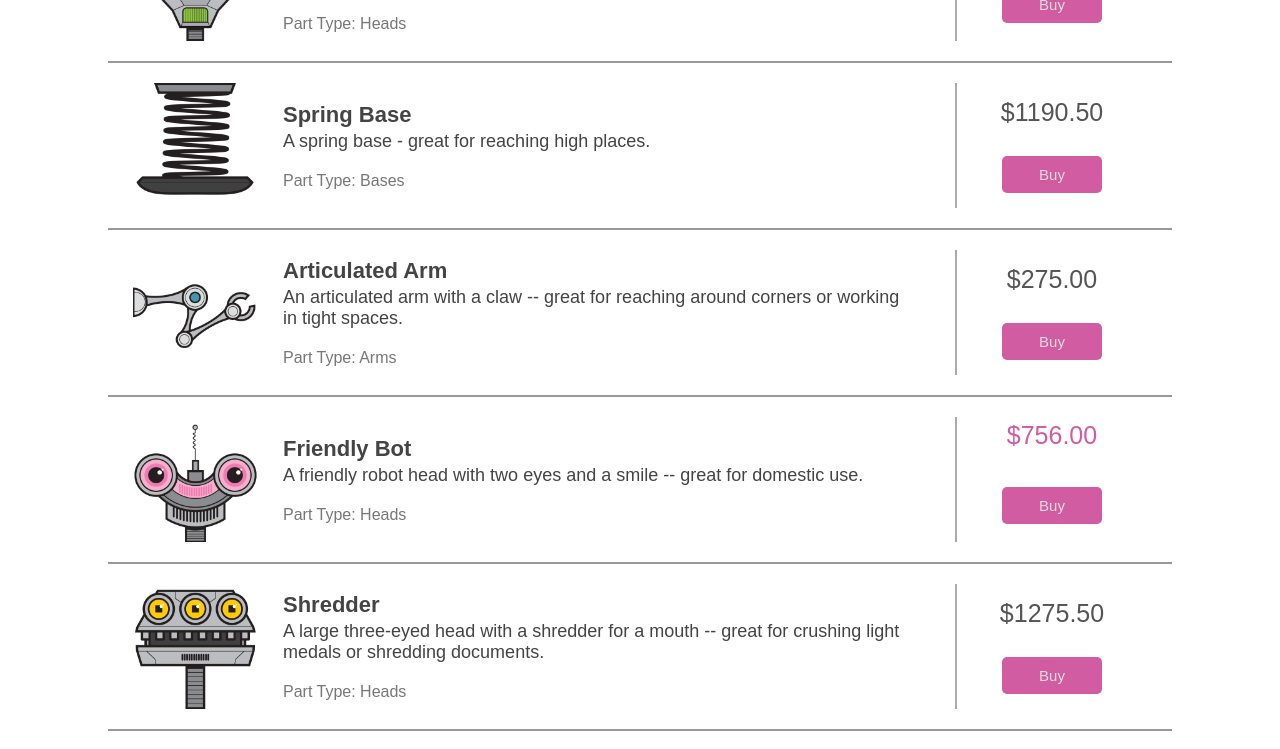
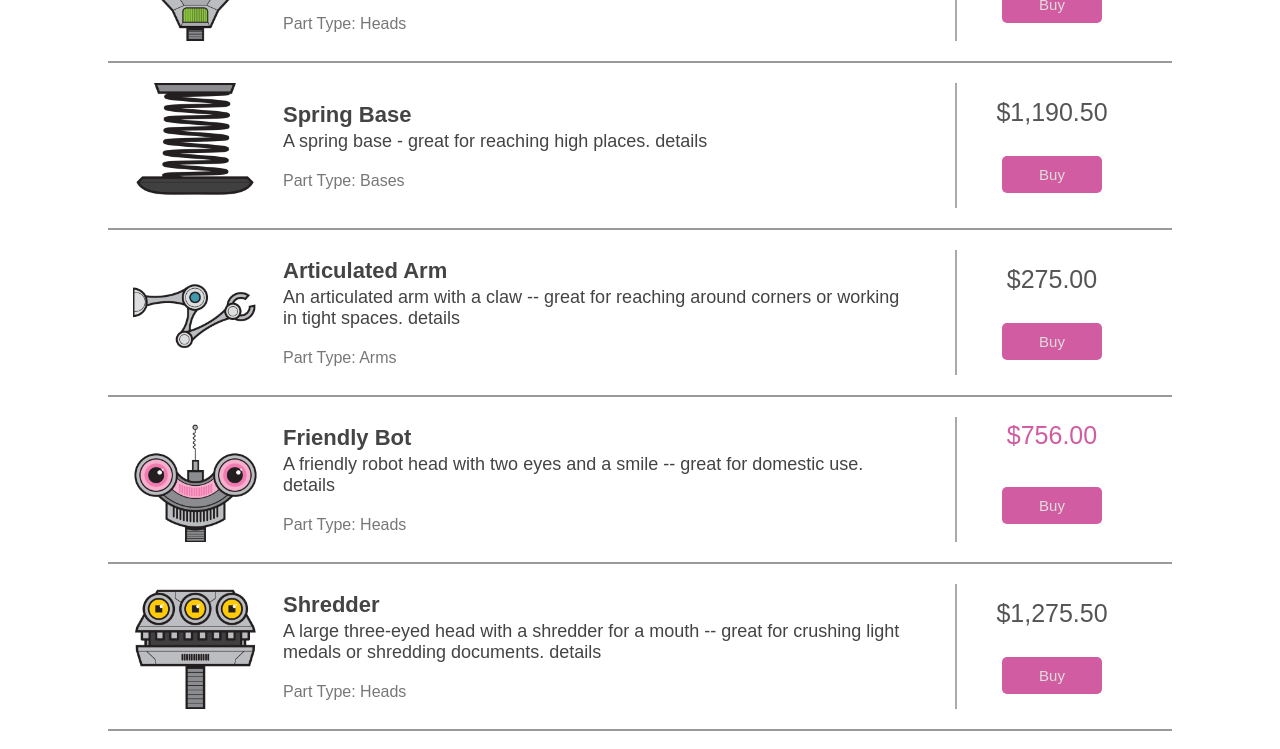
Before and after one commit to jmcooper/angular-fundamentals-scripting-part1, an Angular app: page / in a window 1280 px wide. Shown: the part 280-1029 px from the top of the page. Built offline with nearby package versions, Linux system fonts and the light colour scheme.

Commit message:
done with pipes and started styling apps module

```diff
--- a/src/app/catalog/catalog.component.html
+++ b/src/app/catalog/catalog.component.html
@@ -1,10 +1,10 @@
 <div class="container">
   <div class="filters">
-    <a class="button" (click)="filter='Heads'">Heads</a>
-    <a class="button" (click)="filter='Arms'">Arms</a>
-    <a class="button" (click)="filter='Torsos'">Torsos</a>
-    <a class="button" (click)="filter='Bases'">Bases</a>
-    <a class="button" (click)="filter=''">All</a>
+    <a class="button" (click)="filter = 'Heads'">Heads</a>
+    <a class="button" (click)="filter = 'Arms'">Arms</a>
+    <a class="button" (click)="filter = 'Torsos'">Torsos</a>
+    <a class="button" (click)="filter = 'Bases'">Bases</a>
+    <a class="button" (click)="filter = ''">All</a>
   </div>
 
   <ul class="products">
@@ -14,14 +14,18 @@
           <img [src]="getImageUrl(product)" [alt]="product.name" />
           <div class="product-info">
             <div class="name">{{ product.name }}</div>
-            <div class="description">{{ product.description }}</div>
+            <div class="description">
+              {{ product.description }} <a href="#">details</a>
+            </div>
             <div class="category">Part Type: {{ product.category }}</div>
           </div>
         </div>
         <div class="price">
-          <div *ngIf="product.discount === 0">${{ product.price.toFixed(2) }}</div>
+          <div *ngIf="product.discount === 0">
+            {{ product.price | currency }}
+          </div>
           <div *ngIf="product.discount > 0" class="discount">
-            ${{ (product.price * (1 - product.discount)).toFixed(2) }}
+            {{ product.price * (1 - product.discount) | currency }}
           </div>
           <button class="cta">Buy</button>
         </div>
--- a/src/index.html
+++ b/src/index.html
@@ -1,13 +1,13 @@
-<!doctype html>
+<!DOCTYPE html>
 <html lang="en">
-<head>
-  <meta charset="utf-8">
-  <title>AngularFundamentalsScripting</title>
-  <base href="/">
-  <meta name="viewport" content="width=device-width, initial-scale=1">
-  <link rel="icon" type="image/x-icon" href="favicon.ico">
-</head>
-<body>
-  <app-root></app-root>
-</body>
+  <head>
+    <meta charset="utf-8" />
+    <title>Joe's Robot Shop</title>
+    <base href="/" />
+    <meta name="viewport" content="width=device-width, initial-scale=1" />
+    <link rel="icon" type="image/x-icon" href="favicon.ico" />
+  </head>
+  <body>
+    <app-root></app-root>
+  </body>
 </html>
```
